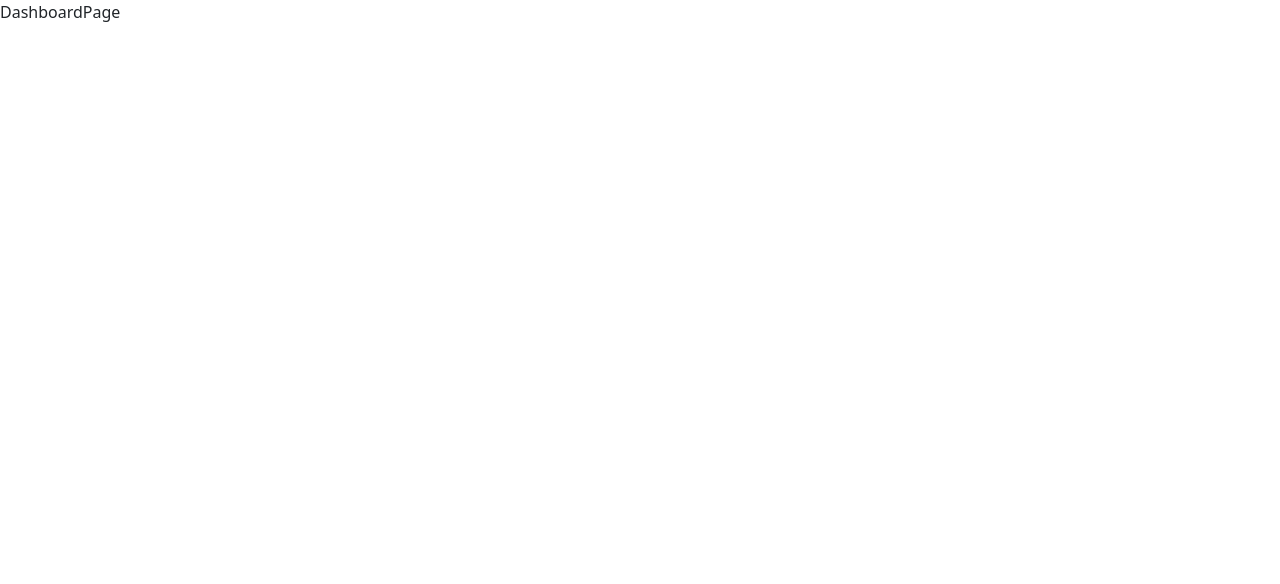
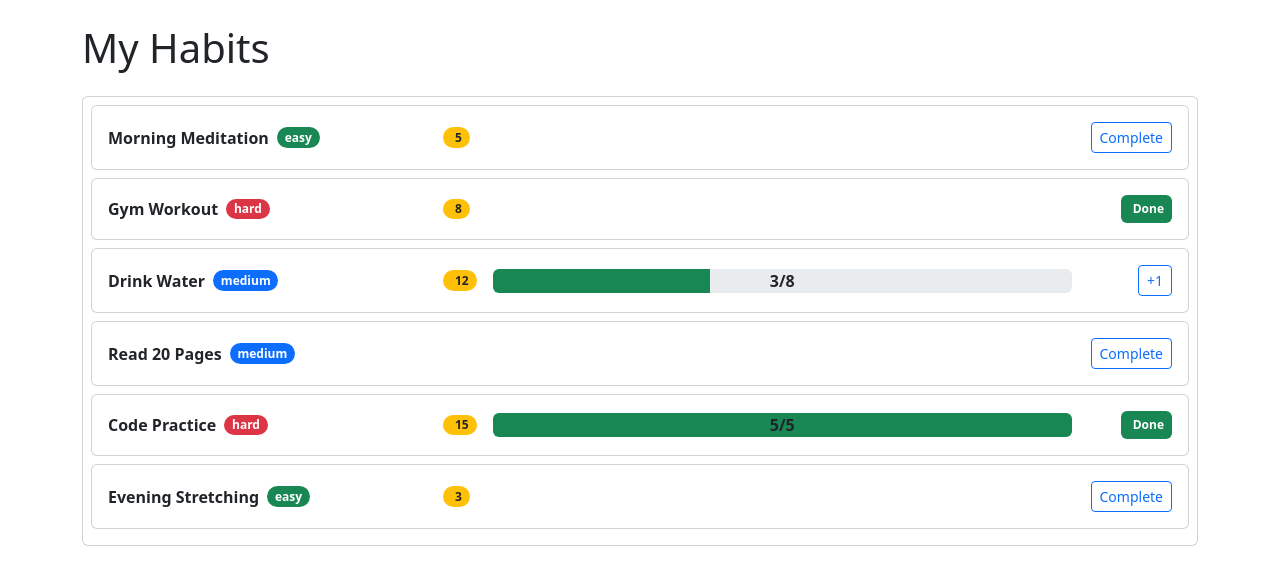
Before and after one commit to VladFearo/HabitApp, a React (Vite) app in the folder my-habit-app/: page /dashboard in a window 1280 px wide. Shown: the top 584 px of the page. Built offline with nearby package versions, Linux system fonts and the light colour scheme; the HTML template or start-up script is replaced by a standard one.

Commit message:
ADD Habit component and integrate it into DashboardPage; implement completion and increment functionality for habits

```diff
--- /dev/null
+++ b/my-habit-app/src/components/Habit.jsx
@@ -0,0 +1,88 @@
+import { Card, Badge, Button, ProgressBar } from 'react-bootstrap';
+
+function Habit({ habit, onComplete, onIncrement }) {
+    // Get the appropriate difficulty badge styling
+    const getDifficultyBadge = (difficulty) => {
+        const badges = {
+            easy: "success",
+            medium: "primary",
+            hard: "danger"
+        };
+        return badges[difficulty] || "secondary";
+    };
+
+    // Handle completion of a regular habit
+    const handleComplete = () => {
+        onComplete(habit.id);
+    };
+
+    // Handle increment for counter habits
+    const handleIncrement = () => {
+        onIncrement(habit.id);
+    };
+
+    return (
+        <Card className="mb-2">
+            <Card.Body className="d-flex align-items-center p-3">
+                {/* Left section: habit name and badge */}
+                <div className="d-flex align-items-center me-3" style={{ width: "30%" }}>
+                    <span className="fw-bold me-2">{habit.name}</span>
+                    <Badge bg={getDifficultyBadge(habit.difficulty)} pill>
+                        {habit.difficulty}
+                    </Badge>
+                </div>
+
+                {/* Middle section: streak and/or progress bar */}
+                <div className="flex-grow-1 d-flex align-items-center">
+                    {habit.streak > 0 && (
+                        <Badge bg="warning" text="dark" pill className="me-3">
+                            <i className="bi bi-fire me-1"></i>{habit.streak}
+                        </Badge>
+                    )}
+
+                    {habit.type === 'counter' ? (
+                        <div className="w-100 position-relative">
+                            <ProgressBar
+                                now={(habit.currentCount / habit.targetCount) * 100}
+                                variant="success"
+                                style={{ height: '24px' }}
+                            />
+                            <div className="position-absolute top-50 start-50 translate-middle text-dark fw-bold">
+                                {habit.currentCount}/{habit.targetCount}
+                            </div>
+                        </div>
+                    ) : (
+                        <div className="flex-grow-1"></div> // Spacer for regular habits
+                    )}
+                </div>
+
+                {/* Right section: action button */}
+                <div style={{ width: "100px", textAlign: "right" }}>
+                    {habit.completed ? (
+                        <Badge bg="success" className="p-2">
+                            <i className="bi bi-check-circle me-1"></i>Done
+                        </Badge>
+                    ) : habit.type === 'counter' ? (
+                        <Button
+                            variant="outline-primary"
+                            size="sm"
+                            onClick={handleIncrement}
+                        >
+                            +1
+                        </Button>
+                    ) : (
+                        <Button
+                            variant="outline-primary"
+                            size="sm"
+                            onClick={handleComplete}
+                        >
+                            Complete
+                        </Button>
+                    )}
+                </div>
+            </Card.Body>
+        </Card>
+    );
+}
+
+export default Habit;
--- a/my-habit-app/src/pages/DashboardPage.jsx
+++ b/my-habit-app/src/pages/DashboardPage.jsx
@@ -1,9 +1,118 @@
-import React from 'react'
+import Habit from '../components/Habit'
+import { useState } from 'react'
+
+const exampleHabits = [
+    {
+        id: 1,
+        name: "Morning Meditation",
+        difficulty: "easy",
+        type: "regular",
+        completed: false,
+        streak: 5,
+        schedule: [0, 1, 2, 3, 4, 5, 6] // All days of the week
+    },
+    {
+        id: 2,
+        name: "Gym Workout",
+        difficulty: "hard",
+        type: "regular",
+        completed: true,
+        streak: 8,
+        schedule: [1, 3, 5] // Monday, Wednesday, Friday
+    },
+    {
+        id: 3,
+        name: "Drink Water",
+        difficulty: "medium",
+        type: "counter",
+        targetCount: 8,
+        currentCount: 3,
+        completed: false,
+        streak: 12,
+        schedule: [0, 1, 2, 3, 4, 5, 6] // Every day
+    },
+    {
+        id: 4,
+        name: "Read 20 Pages",
+        difficulty: "medium",
+        type: "regular",
+        completed: false,
+        streak: 0, // Newly added habit
+        schedule: [0, 1, 2, 3, 4, 5, 6] // Every day
+    },
+    {
+        id: 5,
+        name: "Code Practice",
+        difficulty: "hard",
+        type: "counter",
+        targetCount: 5,
+        currentCount: 5,
+        completed: true,
+        streak: 15,
+        schedule: [1, 2, 3, 4, 5] // Weekdays only
+    },
+    {
+        id: 6,
+        name: "Evening Stretching",
+        difficulty: "easy",
+        type: "regular",
+        completed: false,
+        streak: 3,
+        schedule: [0, 1, 2, 3, 4, 5, 6] // Every day
+    }
+];
 
 function DashboardPage() {
+    const [habits, setHabits] = useState(exampleHabits);
+
+
+    const handleComplete = (habitId) => {
+        // Update habit completion status
+        setHabits(habits.map(habit =>
+            habit.id === habitId
+                ? { ...habit, completed: true, streak: habit.streak + 1 }
+                : habit
+        ));
+    };
+
+
+    const handleIncrement = (habitId) => {
+        // Increment counter habit
+        setHabits(habits.map(habit => {
+            if (habit.id === habitId) {
+                const newCount = habit.currentCount + 1;
+                const completed = newCount >= habit.targetCount;
+                const newStreak = completed ? habit.streak + 1 : habit.streak;
+                return {
+                    ...habit,
+                    currentCount: newCount,
+                    completed: completed,
+                    streak: newStreak
+                };
+            }
+            return habit;
+        }));
+    };
+
     return (
-        <div>DashboardPage</div>
-    )
+        <div className="container py-4">
+            <h1 className="mb-4">My Habits</h1>
+
+            {/* Uniform list of habits */}
+            <div className="card">
+                <div className="card-body p-2">
+                    {habits.map(habit => (
+                        <Habit
+                            key={habit.id}
+                            habit={habit}
+                            onComplete={handleComplete}
+                            onIncrement={handleIncrement}
+                        />
+                    ))}
+                </div>
+            </div>
+        </div>
+    );
 }
 
 export default DashboardPage
```
